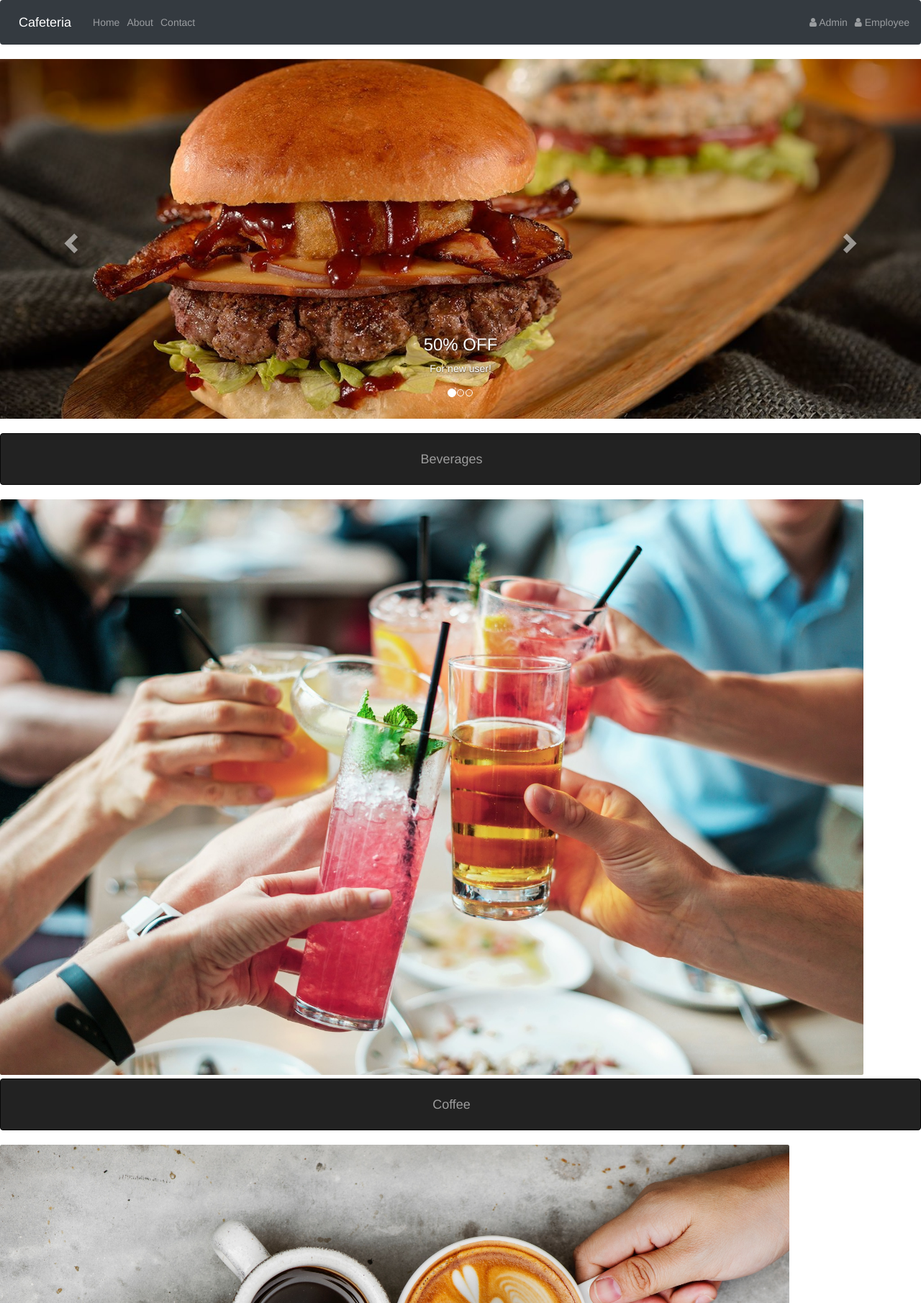
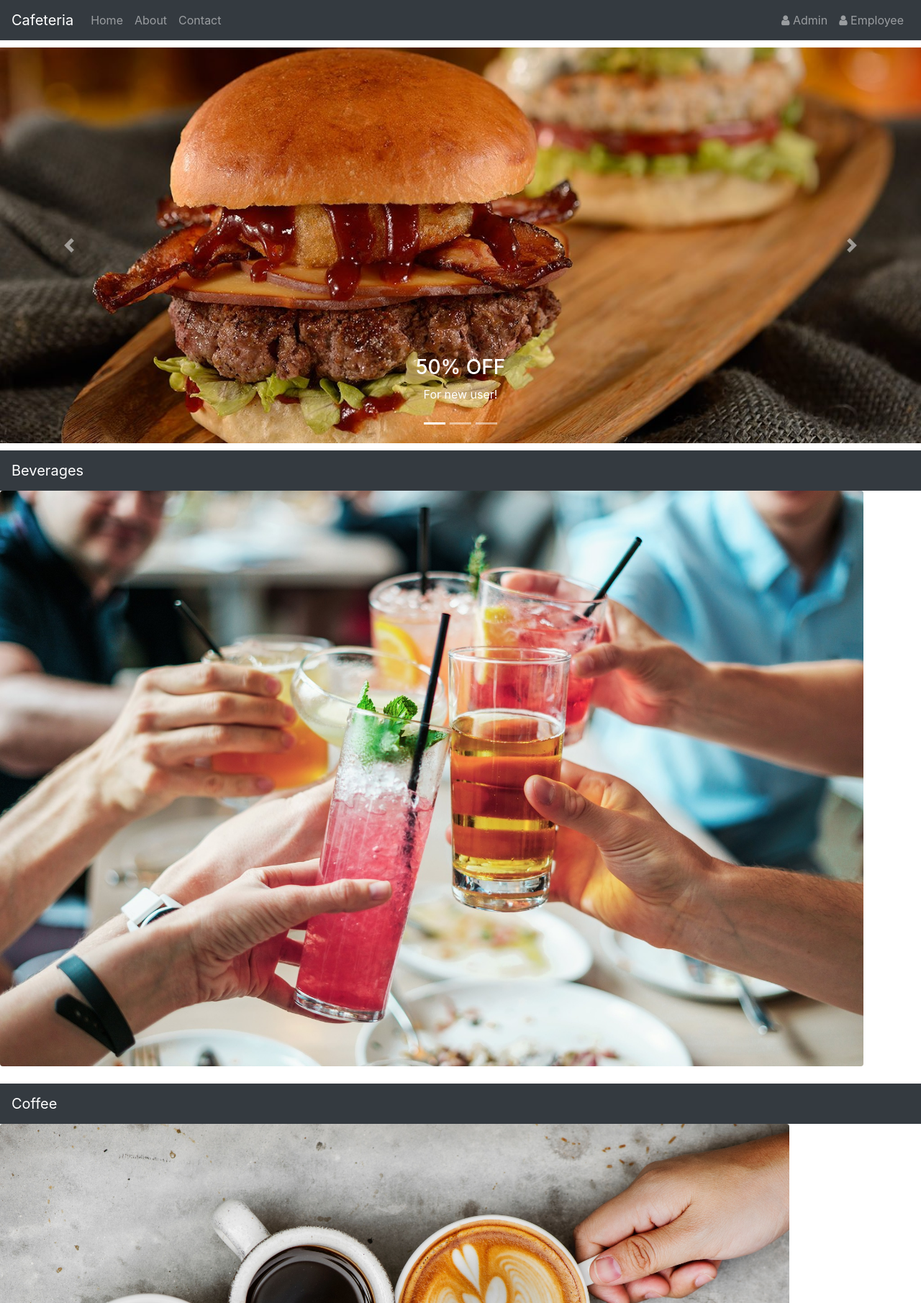
Before and after one commit to codebreaker0810/Cafeteria-Management-System, a PHP site: page /components/index.php in a window 1280 px wide. Shown: the top 1811 px of the page at 72% size. Run offline with PHP 8.4, Linux system fonts and the light colour scheme.

Commit message:
modified:   components/about.php 	modified:   components/bevreges.php 	modified:   components/carousal.php 	modified:   components/coffe.php 	modified:   components/contact.php 	modified:   components/footer.php 	modified:   components/pastry.php 	modified:   components/sandwitch.php 	modified:   manager/about.php 	modified:   manager/contact.php 	modified:   manager/update.php 	modified:   manager/updateitem.php 	modified:   manager/viewemp.php 	modified:   manager/viewitem.php

```diff
--- a/components/about.php
+++ b/components/about.php
@@ -25,7 +25,7 @@
       <h1 >About Us
         <small>It's Nice to Meet You!</small>
       </h1>
-      <p>Lorem ipsum dolor sit amet, consectetur adipisicing elit. Sint, explicabo dolores ipsam aliquam inventore corrupti eveniet quisquam quod totam laudantium repudiandae obcaecati ea consectetur debitis velit facere nisi expedita vel?</p>
+      <p> We strive to provide the best experience to our guests. Our coffees are sourced from thousands of small coffee planters, who made us who we are today and we're glad to be a part of their lives. We opened our first cafe in 2018 at Paud Road in Pune – the youth and the young at heart immediately took to the cafe, and it continues to be one of the most happening places in the city.Cafeteria to the youth is a “hangout” spot where they meet people, make conversations, and have a whole lot of fun over steaming cups of great coffee.</p>
 
       <!-- Team Members Row -->
       <div class="row">
--- a/components/bevreges.php
+++ b/components/bevreges.php
@@ -4,15 +4,17 @@
   <title>curousal</title>
   <meta charset="utf-8">
   <meta name="viewport" content="width=device-width, initial-scale=1">
-  <link rel="stylesheet" href="https://maxcdn.bootstrapcdn.com/bootstrap/3.3.7/css/bootstrap.min.css">
+  <link rel="stylesheet" href="https://maxcdn.bootstrapcdn.com/bootstrap/4.1.3/css/bootstrap.min.css">
   <script src="https://ajax.googleapis.com/ajax/libs/jquery/3.3.1/jquery.min.js"></script>
-  <script src="https://maxcdn.bootstrapcdn.com/bootstrap/3.3.7/js/bootstrap.min.js"></script>
-  <nav class="navbar navbar-inverse" style="padding: 10px;">
-  <div class="container-fluid">
-    <div class="navbar-header">
+  <script src="https://cdnjs.cloudflare.com/ajax/libs/popper.js/1.14.3/umd/popper.min.js"></script>
+  <script src="https://maxcdn.bootstrapcdn.com/bootstrap/4.1.3/js/bootstrap.min.js"></script>
+
+<nav class="navbar navbar-expand-sm bg-dark navbar-dark" >
+   <div class="navbar-header">
       <a class="navbar-brand" href="#">Beverages</a>
-  </div>
-</div>
+    </div>
+
+
 </nav>
      <figure class="figure">
   <img src="b8.jpg" style="height: 800px; width: 100%;" class="figure-img img-fluid rounded" alt="A generic square placeholder image with rounded corners in a figure.">
--- a/components/carousal.php
+++ b/components/carousal.php
@@ -1,78 +1,60 @@
 <!DOCTYPE html>
 <html lang="en">
 <head>
-  <title>curousal</title>
+  <title>Carousal</title>
   <meta charset="utf-8">
   <meta name="viewport" content="width=device-width, initial-scale=1">
-  <link rel="stylesheet" href="https://maxcdn.bootstrapcdn.com/bootstrap/3.3.7/css/bootstrap.min.css">
+  <link rel="stylesheet" href="https://maxcdn.bootstrapcdn.com/bootstrap/4.1.3/css/bootstrap.min.css">
   <script src="https://ajax.googleapis.com/ajax/libs/jquery/3.3.1/jquery.min.js"></script>
-  <script src="https://maxcdn.bootstrapcdn.com/bootstrap/3.3.7/js/bootstrap.min.js"></script>
-  <style type="text/css">
+  <script src="https://cdnjs.cloudflare.com/ajax/libs/popper.js/1.14.3/umd/popper.min.js"></script>
+  <script src="https://maxcdn.bootstrapcdn.com/bootstrap/4.1.3/js/bootstrap.min.js"></script>
+  <style>
+  /* Make the image fully responsive */
   .cur{
      margin-top: 10px;
-  		 margin-bottom: 20px;
-      height: 120%;
-      width: 100%;
+       margin-bottom: 10px;
 
   }
   </style>
 </head>
 <body>
-
 <div class="cur">
-  <div id="myCarousel" class="carousel slide" data-ride="carousel"  >
-    <!-- Indicators -->
-    <ol class="carousel-indicators" >
-      <li data-target="#myCarousel" data-slide-to="0" class="active"></li>
-      <li data-target="#myCarousel" data-slide-to="1"></li>
-      <li data-target="#myCarousel" data-slide-to="2"></li>
-    </ol>
-
-    <!-- Wrapper for slides -->
-    <div class="carousel-inner" style="height: 500px;" >
-
-      <div class="item active">
-        <img class="first-slide "src="b1.jpg"  style="height: 500px; width: 100%;">
+<div id="demo" class="carousel slide" data-ride="carousel">
+  <ul class="carousel-indicators">
+    <li data-target="#demo" data-slide-to="0" class="active"></li>
+    <li data-target="#demo" data-slide-to="1"></li>
+    <li data-target="#demo" data-slide-to="2"></li>
+  </ul>
+  <div class="carousel-inner" style="height: 550px;">
+    <div class="carousel-item active">
+      <img src="b1.jpg" style="height: 550px; width: 100%;">
       <div class="carousel-caption">
         <h3>50% OFF</h3>
         <p>For new user!</p>
       </div>
     </div>
-
-      <div class="item">
-        <img class="second-slide " src="b2.jpg" style="height: 500px; width: 100%;"   >
+    <div class="carousel-item">
+      <img src="b2.jpg" style="height: 550px; width: 100%;">
       <div class="carousel-caption">
         <h3>30% OFF</h3>
         <p>On minimum order 100!</p>
       </div>
     </div>
-
-      <div class="item">
-        <img class="third-slide " src="b3.jpg" style="height: 500px; width: 100%;"    >
+    <div class="carousel-item">
+      <img src="b3.jpg" style="height: 550px; width: 100%;">
       <div class="carousel-caption">
         <h3>40% OFF</h3>
         <p>For first Three orders!</p>
       </div>
     </div>
-
   </div>
-
-    <!-- Left and right controls -->
-    <a class="left carousel-control" href="#myCarousel" data-slide="prev">
-      <span class="glyphicon glyphicon-chevron-left"></span>
-      <span class="sr-only">Previous</span>
+  <a class="carousel-control-prev" href="#demo" data-slide="prev">
+    <span class="carousel-control-prev-icon"></span>
   </a>
-    <a class="right carousel-control" href="#myCarousel" data-slide="next">
-      <span class="glyphicon glyphicon-chevron-right"></span>
-      <span class="sr-only">Next</span>
+  <a class="carousel-control-next" href="#demo" data-slide="next">
+    <span class="carousel-control-next-icon"></span>
   </a>
 </div>
-
-
-
-
-
-
 </div>
 </body>
 </html>
--- a/components/coffe.php
+++ b/components/coffe.php
@@ -4,16 +4,16 @@
   <title>curousal</title>
   <meta charset="utf-8">
   <meta name="viewport" content="width=device-width, initial-scale=1">
-  <link rel="stylesheet" href="https://maxcdn.bootstrapcdn.com/bootstrap/3.3.7/css/bootstrap.min.css">
+  <link rel="stylesheet" href="https://maxcdn.bootstrapcdn.com/bootstrap/4.1.3/css/bootstrap.min.css">
   <script src="https://ajax.googleapis.com/ajax/libs/jquery/3.3.1/jquery.min.js"></script>
-  <script src="https://maxcdn.bootstrapcdn.com/bootstrap/3.3.7/js/bootstrap.min.js"></script>
-  <nav class="navbar navbar-inverse" background-color:#F8F8F8; style="padding: 10px;">
-  <div class="container-fluid">
-    <div class="navbar-header">
+  <script src="https://cdnjs.cloudflare.com/ajax/libs/popper.js/1.14.3/umd/popper.min.js"></script>
+  <script src="https://maxcdn.bootstrapcdn.com/bootstrap/4.1.3/js/bootstrap.min.js"></script>
+
+<nav class="navbar navbar-expand-sm bg-dark navbar-dark" >
+   <div class="navbar-header">
       <a class="navbar-brand" href="#">Coffee</a>
+    </div>
 
-    </div>
-</div>
 </nav>
 <figure class="figure">
   <img src="coffe2.jpg" style="height: 800px; width: 100%;" class="figure-img img-fluid rounded" alt="A generic square placeholder image with rounded corners in a figure.">
--- a/components/footer.php
+++ b/components/footer.php
@@ -3,9 +3,10 @@
 <head>
 <meta name="viewport" content="width=device-width, initial-scale=1">
 
-    <link rel="stylesheet" href="https://maxcdn.bootstrapcdn.com/bootstrap/3.3.7/css/bootstrap.min.css">
+   <link rel="stylesheet" href="https://maxcdn.bootstrapcdn.com/bootstrap/4.1.3/css/bootstrap.min.css">
   <script src="https://ajax.googleapis.com/ajax/libs/jquery/3.3.1/jquery.min.js"></script>
-  <script src="https://maxcdn.bootstrapcdn.com/bootstrap/3.3.7/js/bootstrap.min.js"></script>
+  <script src="https://cdnjs.cloudflare.com/ajax/libs/popper.js/1.14.3/umd/popper.min.js"></script>
+  <script src="https://maxcdn.bootstrapcdn.com/bootstrap/4.1.3/js/bootstrap.min.js"></script>
 <style>
 .footer1 {
 
--- a/components/pastry.php
+++ b/components/pastry.php
@@ -4,16 +4,16 @@
   <title>curousal</title>
   <meta charset="utf-8">
   <meta name="viewport" content="width=device-width, initial-scale=1">
-  <link rel="stylesheet" href="https://maxcdn.bootstrapcdn.com/bootstrap/3.3.7/css/bootstrap.min.css">
+  <link rel="stylesheet" href="https://maxcdn.bootstrapcdn.com/bootstrap/4.1.3/css/bootstrap.min.css">
   <script src="https://ajax.googleapis.com/ajax/libs/jquery/3.3.1/jquery.min.js"></script>
-  <script src="https://maxcdn.bootstrapcdn.com/bootstrap/3.3.7/js/bootstrap.min.js"></script>
-  <nav class="navbar navbar-inverse" background-color:#F8F8F8; style="padding: 20px;">
-  <div class="container-fluid">
-    <div class="navbar-header">
+  <script src="https://cdnjs.cloudflare.com/ajax/libs/popper.js/1.14.3/umd/popper.min.js"></script>
+  <script src="https://maxcdn.bootstrapcdn.com/bootstrap/4.1.3/js/bootstrap.min.js"></script>
+
+  <nav class="navbar navbar-expand-sm bg-dark navbar-dark" >
+   <div class="navbar-header">
       <a class="navbar-brand" href="#">Pastry</a>
+    </div>
 
-    </div>
-</div>
 </nav>
 <figure class="figure">
   <img src="pastries2.jpg" style="height: 800px; width: 100%;"  class="figure-img img-fluid rounded" >
--- a/components/sandwitch.php
+++ b/components/sandwitch.php
@@ -4,16 +4,16 @@
   <title>curousal</title>
   <meta charset="utf-8">
   <meta name="viewport" content="width=device-width, initial-scale=1">
-  <link rel="stylesheet" href="https://maxcdn.bootstrapcdn.com/bootstrap/3.3.7/css/bootstrap.min.css">
+  <link rel="stylesheet" href="https://maxcdn.bootstrapcdn.com/bootstrap/4.1.3/css/bootstrap.min.css">
   <script src="https://ajax.googleapis.com/ajax/libs/jquery/3.3.1/jquery.min.js"></script>
-  <script src="https://maxcdn.bootstrapcdn.com/bootstrap/3.3.7/js/bootstrap.min.js"></script>
-  <nav class="navbar navbar-inverse" background-color:#F8F8F8; style="padding: 10px;">
-  <div class="container-fluid">
-    <div class="navbar-header">
-      <a class="navbar-brand" href="#">Sandwitch</a>
+  <script src="https://cdnjs.cloudflare.com/ajax/libs/popper.js/1.14.3/umd/popper.min.js"></script>
+  <script src="https://maxcdn.bootstrapcdn.com/bootstrap/4.1.3/js/bootstrap.min.js"></script>
 
+  <nav class="navbar navbar-expand-sm bg-dark navbar-dark" >
+   <div class="navbar-header">
+      <a class="navbar-brand" href="#">Sandwich</a>
     </div>
-</div>
+
 </nav>
 <figure class="figure">
   <img src="sandwich.jpg" style="height: 800px; width: 100%;" class="figure-img img-fluid rounded" alt="A generic square placeholder image with rounded corners in a figure.">
--- a/manager/about.php
+++ b/manager/about.php
@@ -28,7 +28,7 @@
       <h1 >About Us
         <small>It's Nice to Meet You!</small>
       </h1>
-      <p>Lorem ipsum dolor sit amet, consectetur adipisicing elit. Sint, explicabo dolores ipsam aliquam inventore corrupti eveniet quisquam quod totam laudantium repudiandae obcaecati ea consectetur debitis velit facere nisi expedita vel?</p>
+      <p> We strive to provide the best experience to our guests. Our coffees are sourced from thousands of small coffee planters, who made us who we are today and we're glad to be a part of their lives. We opened our first cafe in 2018 at Paud Road in Pune – the youth and the young at heart immediately took to the cafe, and it continues to be one of the most happening places in the city.Cafeteria to the youth is a “hangout” spot where they meet people, make conversations, and have a whole lot of fun over steaming cups of great coffee.</p>
 
       <!-- Team Members Row -->
       <div class="row">
--- a/manager/contact.php
+++ b/manager/contact.php
@@ -73,6 +73,7 @@
                         </div>
                     </fieldset>
                 </form>
+                <p style="text-align: center;color: #999;padding: 0 20px;font-family: 'gotham-book';font-size:18px;"><strong style="color:#333;">Alternatively, you can reach out to us at:</strong> <br/><a href="mailto:customercare@cafe.com" style="color:#dc4348;font-family: 'gotham-medium';" >customercare@cafecoffeeday.com</a> <br />1800 102 5093 (9 AM to 11 PM |  Monday - Sunday)</p>
             </div>
         </div>
         <div class="col-md-6">
--- a/manager/update.php
+++ b/manager/update.php
@@ -9,7 +9,8 @@
 <html>
 <head lang="en">
     <meta charset="UTF-8">
-    <link type="text/css" rel="stylesheet" href="bootstrap-4.1.3-dist\css\bootstrap.css"> <!--css file link in bootstrap folder-->
+    <link type="text/css" rel="stylesheet" href="bootstrap-4.1.3-dist\css\bootstrap.css">
+    <link href="https://maxcdn.bootstrapcdn.com/font-awesome/4.7.0/css/font-awesome.min.css" rel="stylesheet">
     <title>View Users</title>
 </head>
 <style>
@@ -94,7 +95,7 @@
                 <td><?php echo $data['mail'];  ?></td>
                 <td><?php echo $data['phone'];  ?></td>
                 <td><?php echo $data['password'];  ?></td>
-                <td><a href="updateemp.php?eid=<?php echo $data['eid'];?>"><button class="btn btn-warning">Update</button></a></td>
+                <td><a href="updateemp.php?eid=<?php echo $data['eid'];?>"><button class="btn btn-warning"><span class="fa fa-edit"></span> Update</button></a></td>
            </tr>
            <?php
             }
--- a/manager/updateitem.php
+++ b/manager/updateitem.php
@@ -90,7 +90,7 @@
                     <td><?php echo $data['idesc'];  ?></td>
                     <td><?php echo $data['price'];  ?></td>
                     <td><img src="images/<?php echo $data['img']; ?>"  style="max-width:100px;"></td>
-                    <td><a href="updateitemdata.php?id=<?php echo $data['iid'];?>"><button class="btn btn-warning">Update</button></a></td>
+                    <td><a href="updateitemdata.php?id=<?php echo $data['iid'];?>"><button class="btn btn-warning"><span class="fa fa-edit"></span> Update</button></a></td>
                 </tr>
                 <?php
                 }
--- a/manager/viewemp.php
+++ b/manager/viewemp.php
@@ -81,7 +81,7 @@
             <td><?php echo $user_email;  ?></td>
             <td><?php echo $user_phone;  ?></td>
             <td><?php echo $user_pass;  ?></td>
-            <td><a href="deleteemp.php?del=<?php echo $user_id ?>"><button class="btn btn-danger">Delete</button></a></td> <!--btn btn-danger is a bootstrap button to show danger-->
+            <td><a href="deleteemp.php?del=<?php echo $user_id ?>"><button class="btn btn-danger"><span class="fa fa-trash"></span> Delete</button></a></td>
         </tr>
 
         <?php } ?>
--- a/manager/viewitem.php
+++ b/manager/viewitem.php
@@ -73,7 +73,7 @@
             <td><?php echo $price;  ?></td>
             <td><img src="images/<?php echo $img; ?>"  style="max-width:100px;max-height:100px;"></td>
 
-            <td><a href="deleteitem.php?del1=<?php echo $id ?>"><button class="btn btn-danger">Delete</button></a></td> <!--btn btn-danger is a bootstrap button to show danger-->
+            <td><a href="deleteitem.php?del1=<?php echo $id ?>"><button class="btn btn-danger"><span class="fa fa-trash"></span> Delete</button></a></td>
             </tr>
 
             <?php } ?>
```
Also changed, not shown: components/contact.php (+3 -4 lines). Lines whose indentation alone changed are shown as unchanged.
